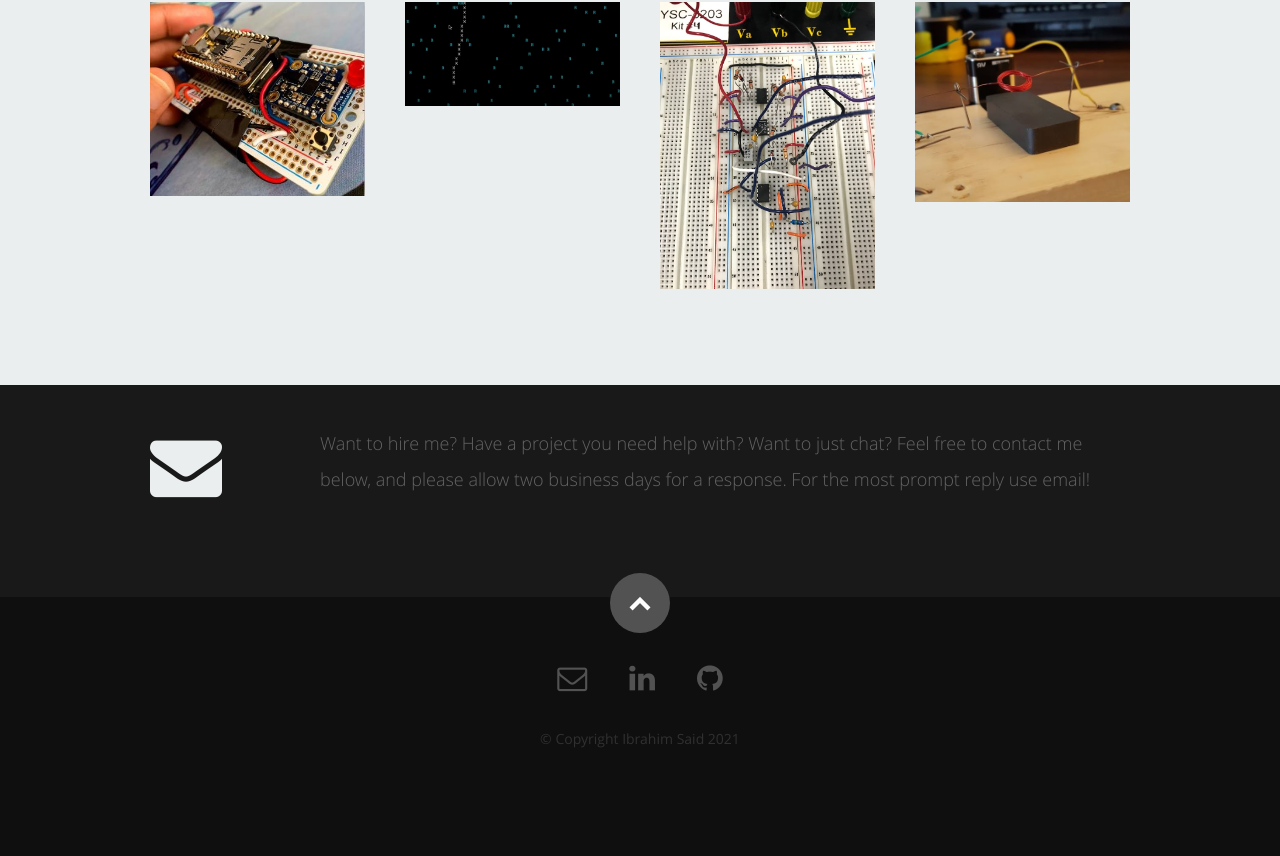
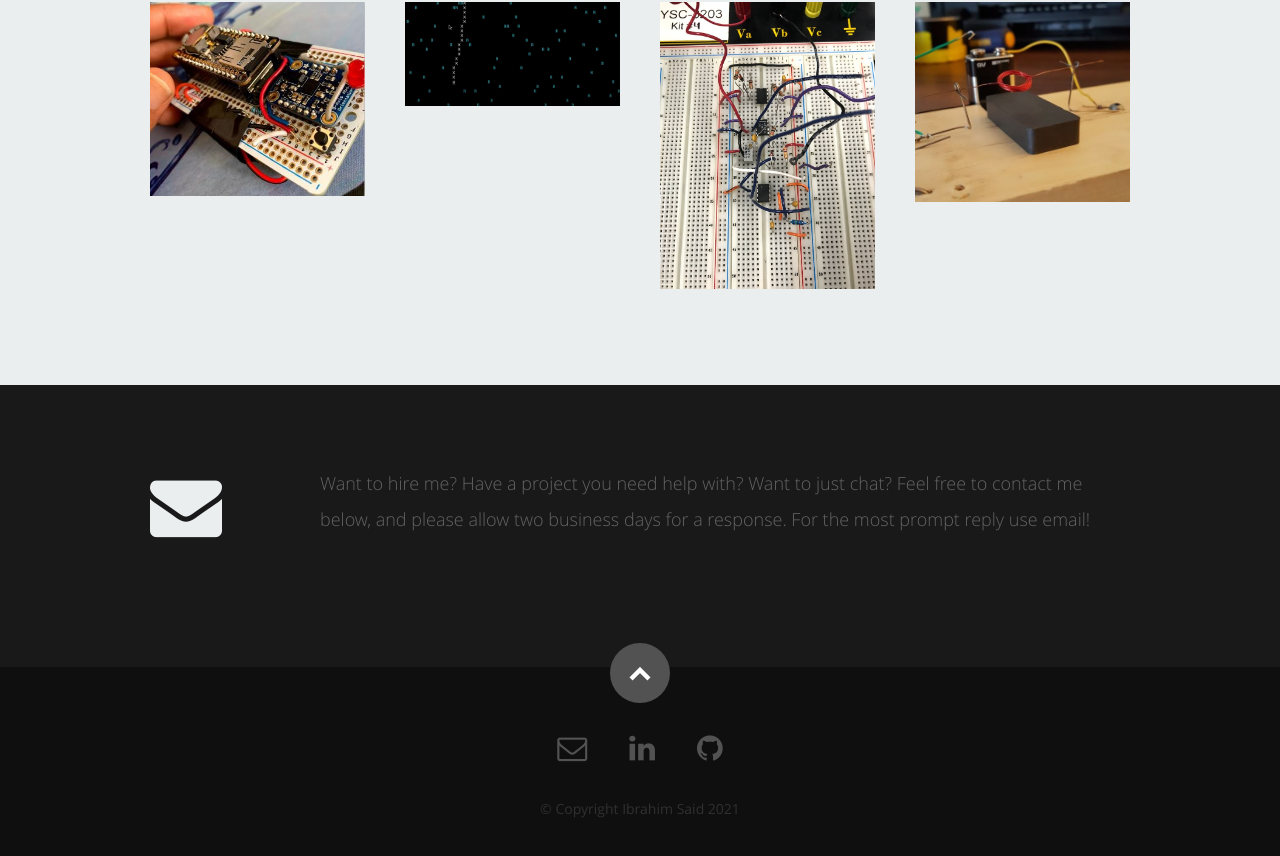
Before and after one commit to 1brahimsaid/website, a React (Create React App) app: page / in a window 1280 px wide. Shown: the part 4461-5317 px from the top of the page. Before the commit the page ends 5263 px from the top, so only its background shows below. Built offline with nearby package versions, Linux system fonts and the light colour scheme.

Commit message:
Okay Without Further Ado, this is final version before info added

```diff
--- a/public/css/layout.css
+++ b/public/css/layout.css
@@ -727,8 +727,8 @@ call-to-action .button {
 
 #contact {
    background: #191919;
-   padding-top: 40px;
-   padding-bottom: 40px;
+   padding-top: 80px;
+   padding-bottom: 70px;
    color: #636363;
 }
 #contact .section-head { margin-bottom: 42px; }
```
